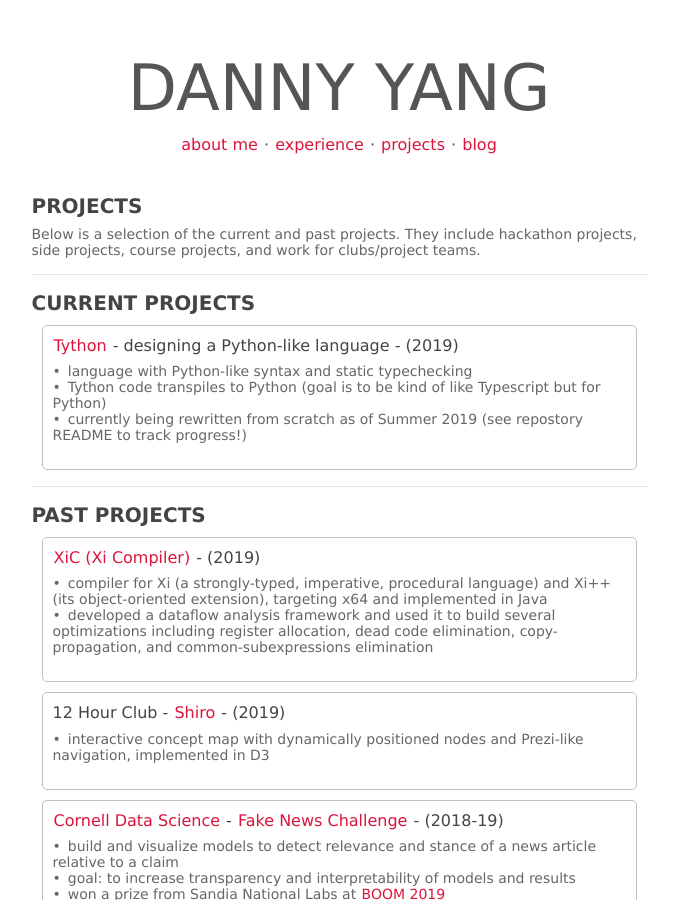
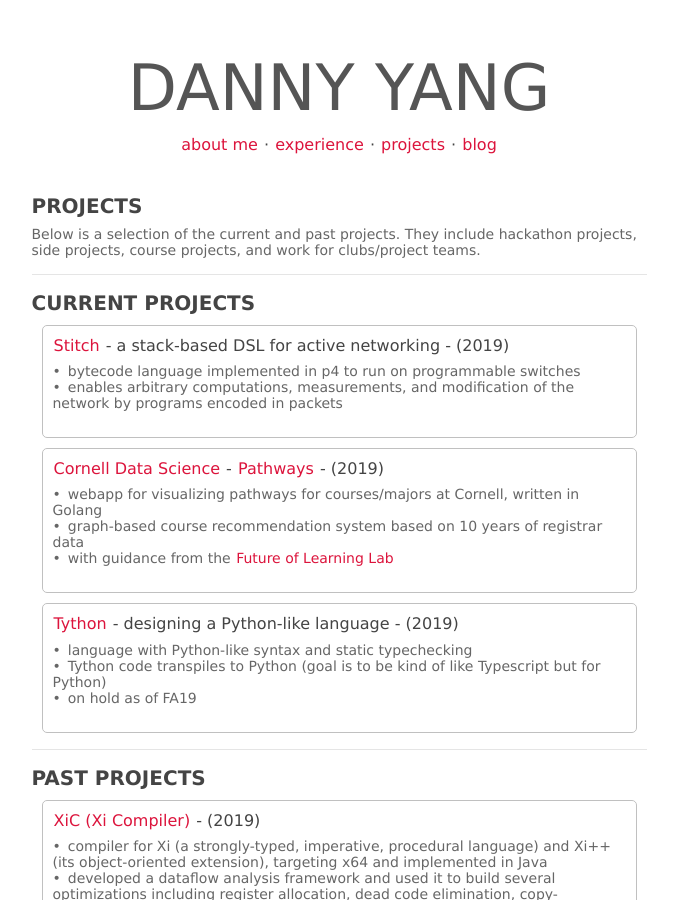
Before and after one commit to yangdanny97/yangdanny97.github.io, a Jekyll site: the page built from projects/index.html, in a window 1280 px wide and 900 px high. Shown: the whole window, without its empty margins (301-979 px from the left). Built offline with Jekyll 4.4.1, drawn with Linux system fonts in a browser that asks for light colours.

Commit message:
update projects

```diff
--- a/projects/index.html
+++ b/projects/index.html
@@ -20,13 +20,28 @@ title: Danny Yang - Projects
 
 		<h3>CURRENT PROJECTS</h3>
 		<div class="project-item">
+			<h4><a href="https://github.com/yangdanny97/p4-stacklang" target="_blank">Stitch</a> - a stack-based DSL for active networking - (2019)</h4>
+			<ul>
+				<li>bytecode language implemented in p4 to run on programmable switches</li>
+				<li>enables arbitrary computations, measurements, and modification of the network by programs encoded in packets</li>
+			</ul>
+		</div>
+		<div class="project-item">
+			<h4><a href="https://cornelldata.science">Cornell Data Science</a> - <a
+				href="https://github.com/yangdanny97/pathways-vis" target="_blank">Pathways</a> - (2019)</h4>
+			<ul>
+				<li>webapp for visualizing pathways for courses/majors at Cornell, written in Golang</li>
+				<li>graph-based course recommendation system based on 10 years of registrar data</li>
+				<li>with guidance from the <a href="https://learning.cis.cornell.edu/">Future of Learning Lab</a></li>
+			</ul>
+		</div>
+		<div class="project-item">
 			<h4><a href="https://github.com/yangdanny97/Tython" target="_blank">Tython</a> - designing a Python-like
 				language - (2019)</h4>
 			<ul>
 				<li>language with Python-like syntax and static typechecking</li>
 				<li>Tython code transpiles to Python (goal is to be kind of like Typescript but for Python)</li>
-				<li>currently being rewritten from scratch as of Summer 2019 (see repostory README to track progress!)
-				</li>
+				<li>on hold as of FA19</li>
 			</ul>
 		</div>
 		<hr>
@@ -38,8 +53,7 @@ title: Danny Yang - Projects
 				<li>compiler for Xi (a strongly-typed, imperative, procedural language) and Xi++ (its object-oriented
 					extension), targeting x64 and implemented in Java</li>
 				<li>developed a dataflow analysis framework and used it to build several optimizations including
-					register
-					allocation, dead code elimination, copy-propagation, and common-subexpressions elimination
+					register allocation, dead code elimination, copy-propagation, and common-subexpressions elimination
 				</li>
 			</ul>
 		</div>
```
Also changed, not shown: _posts/2019-05-25-capture-avoiding-substitution.md (renamed from _posts/2019-05-26-capture-avoiding-substitution.md, +1 -1 lines).
